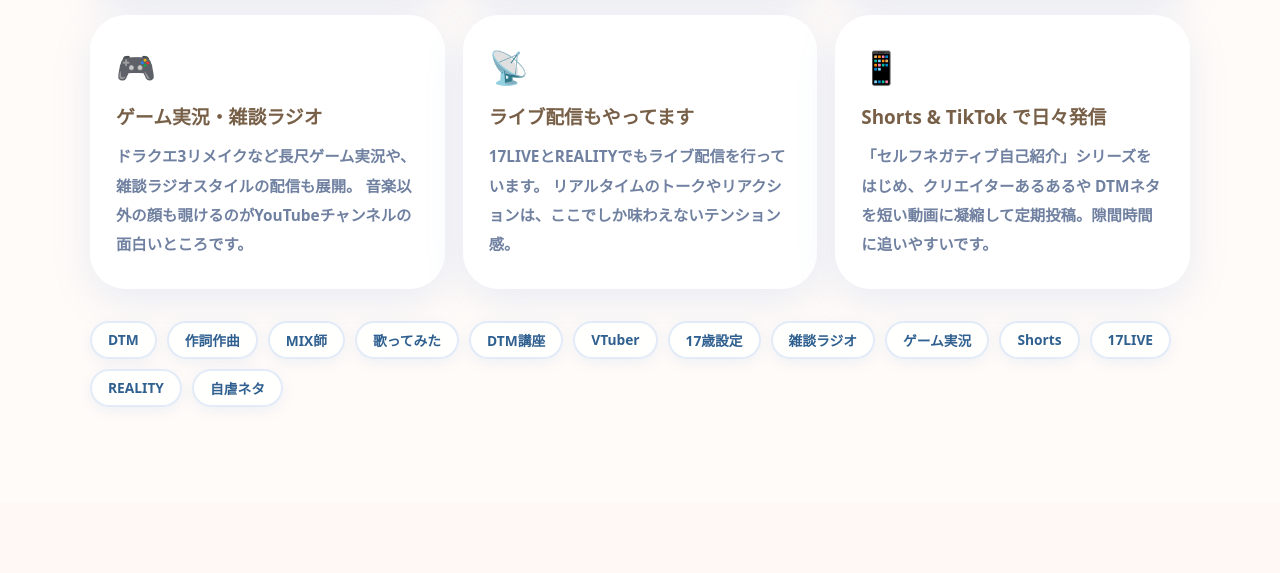
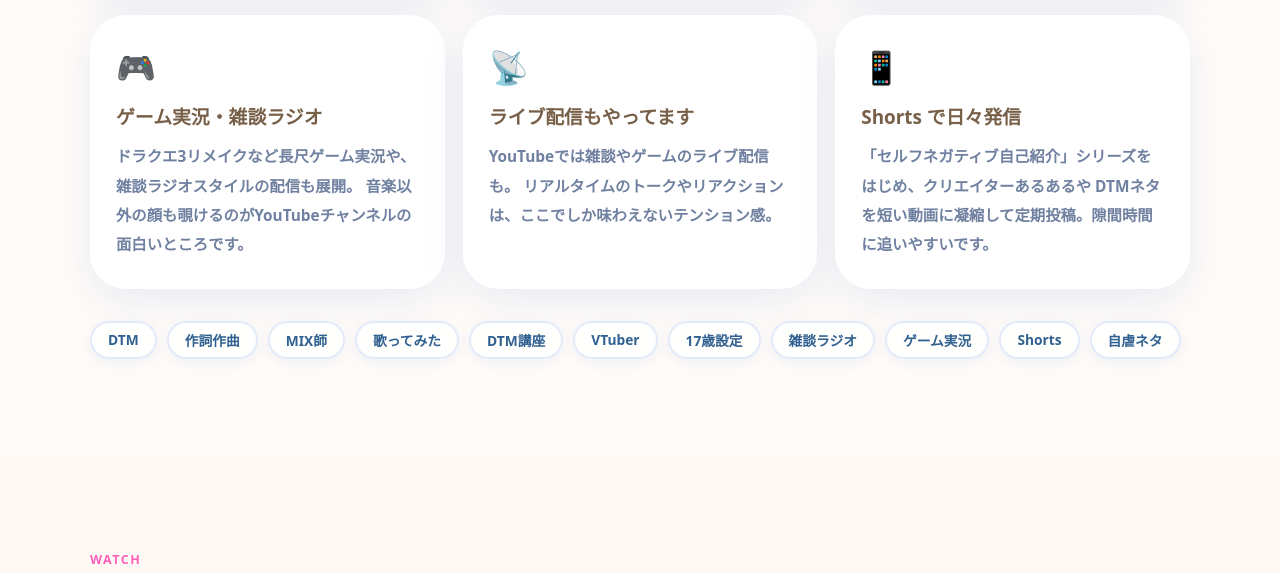
Before and after one commit to phoenipro/hinata-yu, a plain HTML site: page index.html in a window 1280 px wide. Shown: the part 1456-2029 px from the top of the page. Drawn offline with Linux system fonts and the light colour scheme; a web font is replaced by a local one.

Commit message:
content: 17LIVE・TikTok・REALITYの言及をAboutカード・キーワードからも削除
Co-Authored-By: Claude Opus 5 <noreply@anthropic.com>

```diff
--- a/index.html
+++ b/index.html
@@ -158,13 +158,13 @@
               <div class="card-icon">📡</div>
               <h3>ライブ配信もやってます</h3>
               <p>
-                17LIVEとREALITYでもライブ配信を行っています。
+                YouTubeでは雑談やゲームのライブ配信も。
                 リアルタイムのトークやリアクションは、ここでしか味わえないテンション感。
               </p>
             </article>
             <article class="card">
               <div class="card-icon">📱</div>
-              <h3>Shorts &amp; TikTok で日々発信</h3>
+              <h3>Shorts で日々発信</h3>
               <p>
                 「セルフネガティブ自己紹介」シリーズをはじめ、クリエイターあるあるや
                 DTMネタを短い動画に凝縮して定期投稿。隙間時間に追いやすいです。
@@ -183,8 +183,6 @@
             <span class="kw">雑談ラジオ</span>
             <span class="kw">ゲーム実況</span>
             <span class="kw">Shorts</span>
-            <span class="kw">17LIVE</span>
-            <span class="kw">REALITY</span>
             <span class="kw">自虐ネタ</span>
           </div>
         </div>
```
